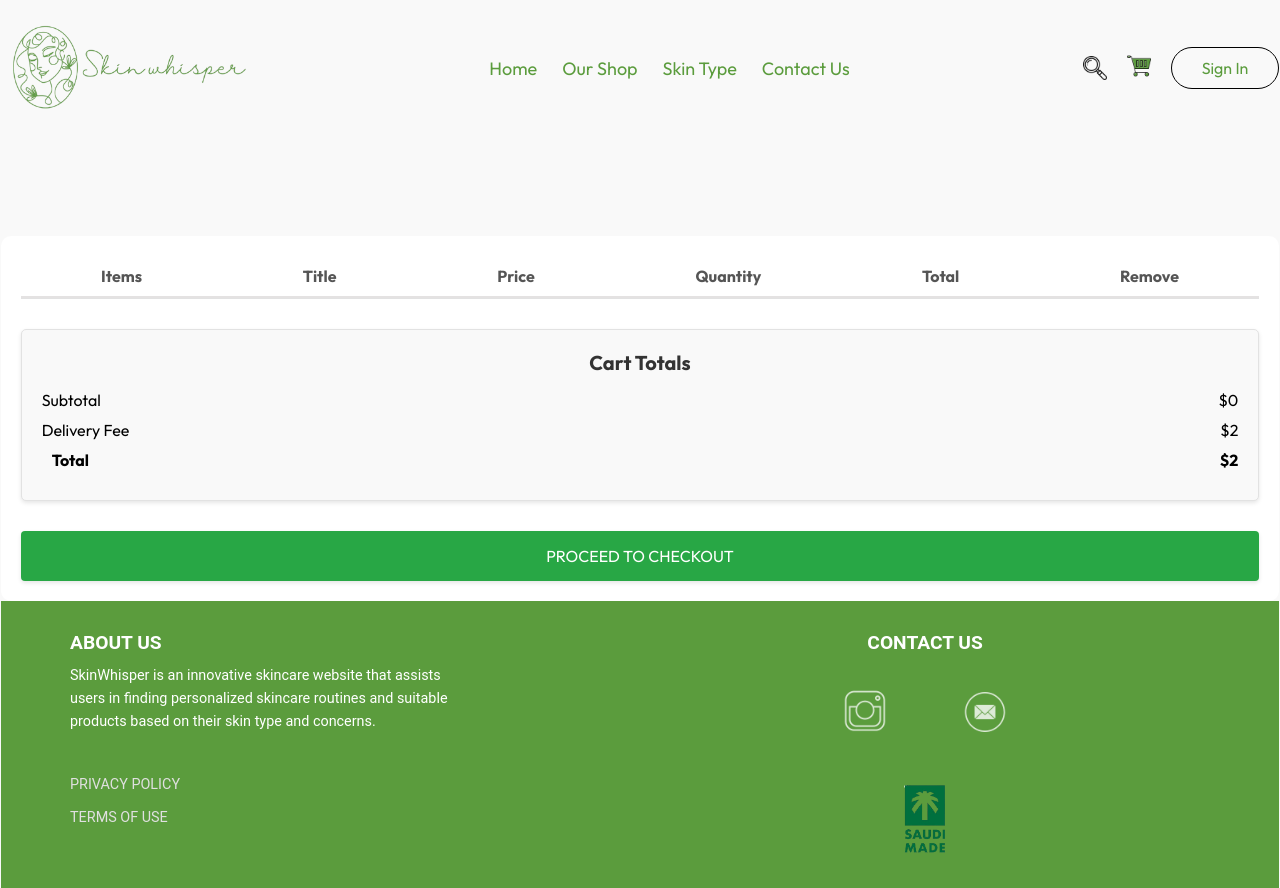
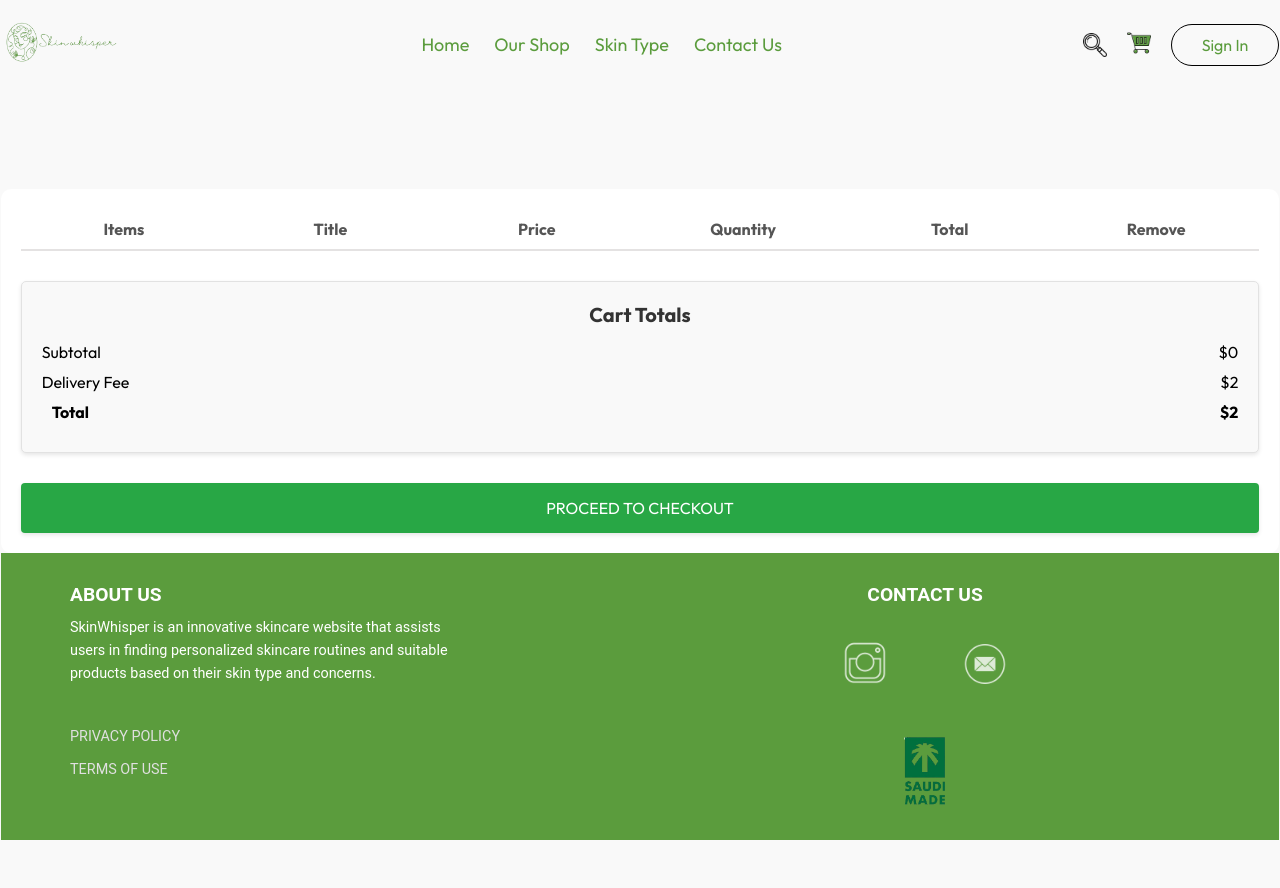
Before and after one commit to Renad-gh3/SkinWisper, a React (Vite) app in the folder FrontEnd/: page /cart in a window 1280 px wide. After the commit the page ends 840 px from the top, so only its background shows below. Built offline with nearby package versions, Linux system fonts and the light colour scheme.

Commit message:
changes in code

```diff
--- a/FrontEnd/src/components/Navbar/Navbar.css
+++ b/FrontEnd/src/components/Navbar/Navbar.css
@@ -9,8 +9,11 @@
     z-index: 1000;
 }
 .logo{
-    width: 20%;
-    cursor: pointer;
+   /* width: 20%;
+    cursor: pointer;*/
+        width: 120px; /* Fixed width for better alignment */
+        cursor: pointer;
+        margin-right: 20px; /* Space between logo and menu */
 }
 .navbar-menu{
     display: flex;
@@ -19,6 +22,7 @@
     color: #5b9c3d;
     font-size: 18px;
     flex: 1;
+    flex-grow: 1; /* Allow menu to grow and occupy center space */
     justify-content: center;
 }
 .navbar-menu li{
@@ -28,7 +32,8 @@
     display: flex;
     align-items: center;
     gap: 20px;
-    margin-left: auto;
+   /* margin-left: auto;*/
+   margin-left: 20px; /* Adds space between menu and right section */
 }
 .navbar-right img{
     width: 24px;
--- a/FrontEnd/src/components/Navbar/Navbar.jsx
+++ b/FrontEnd/src/components/Navbar/Navbar.jsx
@@ -4,7 +4,7 @@ import { assets } from "../../assets/assets";
 import { NavLink } from 'react-router-dom';
 import { useContext } from 'react';
 import { StoreContext } from '../pages/StoreContext';
-
+import {Link} from 'react-router-dom';
 
 const Navbar = ({activeSection, setShowLogin}) => {
 
@@ -15,7 +15,7 @@ const Navbar = ({activeSection, setShowLogin}) => {
 
   return (
     <div className= 'navbar'>
-     <img src={assets.logo} alt="" className="logo" />
+       <Link to="/" ><img src={assets.logo} alt="" className="logo" /></Link>
       <ul className="navbar-menu">
         <li><NavLink to= "/" className={({ isActive }) => (isActive ? "active" : "")}>Home</NavLink></li>
         <li><NavLink to="/product" className={({ isActive }) => (isActive ? "active" : "")}>Our Shop</NavLink></li>
--- a/FrontEnd/src/components/pages/Cart.css
+++ b/FrontEnd/src/components/pages/Cart.css
@@ -1,210 +1,118 @@
-/*.cart {
+
+.cart {
     margin-top: 100px;
+    padding: 20px;
+    background-color: #ffffff;
+    border-radius: 10px;
 }
 
 .cart-item-title {
     display: flex;
     justify-content: space-between;
-    color: grey;
-    font-size: max(1vw, 12px);
+    color: #555;
+    font-size: 16px;
+    font-weight: bold;
+    text-align: center;
+    border-bottom: 2px solid #e4e2e2;
+    padding: 10px 0;
+}
+
+.cart-header, .cart-item-detail {
+    flex: 1;
+    text-align: center;
 }
 
 .cart-items-item {
     display: flex;
-    justify-content: space-between;
+    justify-content: space-between; /* Align items horizontally in a row */
     align-items: center;
     margin: 10px 0;
-    color: black;
+    color: #333;
+    text-align: center;
+    padding: 10px 0;
+    border-bottom: 1px solid #e4e2e2; /* Optional: to separate each row */
 }
 
 .cart-items-item img {
     width: 50px;
+    border-radius: 5px;
 }
 
-hr {
-    height: 1px;
-    background-color: #e2e2e2;
-    border: none;
+.cart-item-detail {
+    flex: 1;
+    text-align: center;
+}
+
+.cart-items-item p {
+    margin: 0;
+    font-size: 14px;
 }
 
 .cross {
     cursor: pointer;
+    color: #d9534f;
+    font-weight: bold;
 }
-/*
+
 .cart-bottom {
-    margin-top: 80px;
+    margin-top: 30px;
     display: flex;
     flex-direction: column;
-    gap: 10px;
+    gap: 20px;
 }
 
-.cart-total {
-    display: flex;
-    flex-direction: column;
-    gap: 5px;
+.cart-totals {
+    border: 1px solid #e2e2e2;
+    border-radius: 5px;
     padding: 20px;
-    border: 1px solid #ccc;
-    border-radius: 5px;
+    background-color: #f9f9f9;
+    box-shadow: 0 2px 4px rgba(0, 0, 0, 0.1);
+}
+
+.cart-totals h2 {
+    font-size: 20px;
+    margin-bottom: 15px;
+    color: #333;
+    text-align: center;
 }
 
 .cart-total-details {
     display: flex;
-    justify-content: flex-start;
+    justify-content: space-between;
     align-items: center;
-    width: 100%;
-    padding: 8px 0;
+    margin-bottom: 10px;
 }
 
 .cart-total-details p {
     margin: 0;
-    flex: 1;
+    font-size: 16px;
 }
 
-hr {
-    width: 80%;
-    border: 1px solid #ddd;
-    margin: 5px auto;
+.cart-total-details b {
+    font-size: 16px;
+    font-weight: bold;
+    margin-left: 10px;
 }
 
-.button-container {
+.cart-totals-actions {
     display: flex;
-    justify-content: flex-start;
+    justify-content: center;
     margin-top: 10px;
 }
 
-button {
-    padding: 15px 0px;
+.cart-totals-actions button {
+    padding: 15px 0;
     background-color: #28a745;
     color: white;
     border: none;
     border-radius: 4px;
     cursor: pointer;
-    font-size: 14px;
+    font-size: 16px;
     transition: background-color 0.3s;
-    width: max(12vw, 200px);
-}
-
-button:hover {
-    background-color: #218838;
-}*/
-.cart {
-    margin-top: 100px;
-   padding: 20px;
-   background-color: #ffffff; /* White background for the cart */
-    border-radius: 10px; /* Rounded corners for a modern look */
-}
-
-.cart-item-title {
-    display: flex;
-    justify-content: space-around; /* Space between headers */
-    color: #555; /* Slightly darker gray for headers */
-    font-size: 16px; /* Increased font size for better readability */
-    font-weight: bold; /* Make headers bold */
-    text-align: center; /* Center header text */
-    border-bottom: 2px solid #e4e2e2; /* Bottom border for separation */
-    padding: 10px 0; /* Vertical padding for headers */
-}
-
-.cart-header {
-    flex: auto; /* Each header takes equal space */
-}
-
-.cart-items-item {
-    display: flex;
-    justify-content: space-between; /* Align items horizontally */
-    align-items: center; /* Center vertically */
-    margin: 15px 0; /* Space between rows */
-    color: #333; /* Darker color for item text */
-    text-align: center; /* Center text for each item */
-    padding: 10px 0; /* Vertical padding for items */
-}
-
-.cart-item-detail {
-    flex: 1; /* Each detail takes equal space */
-}
-
-.cart-items-item img {
-    width: 50px; /* Fixed width for images */
-    border-radius: 5px; /* Rounded corners for images */
-}
-
-.cart-items-item p {
-    margin: 0; /* Remove default margin */
-    font-size: 14px; /* Font size for item details */
-}
-
-hr {
-    height: 1px;
-    background-color: #e2e2e2; /* Light gray for horizontal rule */
-    border: none;
-   /* margin: 10px 0; /* Space around horizontal rule */
-}
-
-.cross {
-    cursor: pointer;
-    color: #d9534f; /* Red color for the remove option */
-    font-weight: bold; /* Bold for emphasis */
-}
-
-.cart-bottom {
-    margin-top: 30px; /* Space above the totals section */
-    display: flex; /* Use flexbox for layout */
-    flex-direction: column; /* Arrange elements vertically */
-    gap: 20px; /* Space between elements */
-}
-
-.cart-totals {
-    border: 1px solid #e2e2e2; /* Light border for totals */
-    border-radius: 5px; /* Rounded corners */
-    padding: 20px; /* Padding for totals section */
-    background-color: #f9f9f9; /* Light background for totals */
-    box-shadow: 0 2px 4px rgba(0, 0, 0, 0.1); /* Soft shadow for depth */
-}
-
-.cart-totals h2 {
-    font-size: 20px; /* Increased font size for heading */
-    margin-bottom: 15px; /* Space below heading */
-    color: #333; /* Darker color for headings */
-    text-align: center; /* Center the totals heading */
-}
-
-.cart-total-details {
-    display: flex; /* Flexbox for total details */
-    justify-content: space-between; /* Space between label and total */
-    align-items: center; /* Center items vertically */
-    margin-bottom: 10px; /* Space between total rows */
-}
-
-.cart-total-details p {
-    margin: 0; /* Remove default margin */
-    font-size: 16px; /* Font size for text */
-}
-
-.cart-total-details b {
-    font-size: 16px; /* Font size for bold numbers */
-    font-weight: bold; /* Make numbers bold */
-    margin-left: 10px; /* Space between text and number */
-}
-
-.cart-totals-actions {
-    display: flex; /* Use flexbox for button container */
-    justify-content: center; /* Center the button */
-    margin-top: 10px; /* Space above the button */
-}
-
-.cart-totals-actions button {
-    padding: 15px 0; /* Button padding */
-    background-color: #28a745; /* Button color */
-    color: white; /* Text color */
-    border: none; /* No border */
-    border-radius: 4px; /* Rounded corners */
-    cursor: pointer; /* Pointer cursor */
-    font-size: 16px; /* Font size for button */
-    transition: background-color 0.3s; /* Smooth transition for hover */
-    width: 100%; /* Full width button */
-    box-shadow: 0 2px 4px rgba(0, 0, 0, 0.1); /* Soft shadow for depth */
+    width: 100%;
+    box-shadow: 0 2px 4px rgba(0, 0, 0, 0.1);
 }
 
 .cart-totals-actions button:hover {
-    background-color: #218838; /* Darker color on hover */
+    background-color: #218838;
 }
--- a/FrontEnd/src/components/pages/Cart.jsx
+++ b/FrontEnd/src/components/pages/Cart.jsx
@@ -1,67 +1,5 @@
+
 /*import React, { useContext } from 'react';
-import './Cart.css';
-import { StoreContext } from './StoreContext';
-
-const Cart = () => {
-  const { cartItems, List, RemoveFromCart } = useContext(StoreContext);
-
-  return (
-    <div className='cart'>
-      <div className="cart-item">
-        <div className='cart-item-title'>
-          <p>Items</p>
-          <p>Title</p>
-          <p>Price</p>
-          <p>Quantity</p>
-          <p>Total</p>
-          <p>Remove</p>
-        </div>
-        <br />
-        <hr />
-        {List && List.length > 0 ? (
-          List.filter((item) => cartItems[item.id] > 0).map((item) => (
-            <div key={item.id}>
-              <div className='cart-items-item'>
-                <img src={item.image} alt={item.name} />
-                <p>{item.name}</p>
-                <p>${item.price}</p>
-                <p>{cartItems[item.id]}</p>
-                <p>${item.price * cartItems[item.id]}</p>
-                <p onClick={() => RemoveFromCart(item.id)} className='cross'>X</p>
-              </div>
-              <hr />
-            </div>
-          ))
-        ) : (
-          <p>Your cart is empty</p>
-        )}
-      </div>
-      <div className="cart-bottom">
-    <div className="cart-totals">
-        <h2>Cart Totals</h2>
-    </div>
-    <div className="cart-total-details">
-        <p>Subtotal</p>
-        <p>{0}</p>
-    </div>
-    <div className="cart-total-details">
-        <p>Delivery Fee</p>
-        <p>{2}</p>
-    </div>
-    <hr />
-    <div className="cart-total-details">
-        <b>Total</b>
-        <b>{0}</b>
-    </div>
-   <button>PROCEED TO CHECKOUT </button>
-</div>
-
-    </div>
-  );
-};
-
-export default Cart;*/
-import React, { useContext } from 'react';
 import './Cart.css';
 import { StoreContext } from './StoreContext';
 
@@ -72,23 +10,35 @@ const Cart = () => {
     <div className='cart'>
       <div className="cart-item">
         <div className='cart-item-title'>
-          <p>Items</p>
-          <p>Title</p>
-          <p>Price</p>
-          <p>Quantity</p>
-          <p>Total</p>
-          <p>Remove</p>
+          <div className='cart-header'><p>Items</p></div>
+          <div className='cart-header'><p>Title</p></div>
+          <div className='cart-header'><p>Price</p></div>
+          <div className='cart-header'><p>Quantity</p></div>
+          <div className='cart-header'><p>Total</p></div>
+          <div className='cart-header'><p>Remove</p></div>
         </div>
         <hr />
         {List && List.length > 0 ? (
           List.filter((item) => cartItems[item.id] > 0).map((item) => (
             <div key={item.id} className='cart-items-item'>
+              <div className='cart-item-detail'>
                 <img src={item.image} alt={item.name} />
+              </div>
+              <div className='cart-item-detail'>
                 <p>{item.name}</p>
+              </div>
+              <div className='cart-item-detail'>
                 <p>${item.price}</p>
+              </div>
+              <div className='cart-item-detail'>
                 <p>{cartItems[item.id]}</p>
+              </div>
+              <div className='cart-item-detail'>
                 <p>${item.price * cartItems[item.id]}</p>
+              </div>
+              <div className='cart-item-detail'>
                 <p onClick={() => RemoveFromCart(item.id)} className='cross'>X</p>
+              </div>
             </div>
           ))
         ) : (
@@ -119,4 +69,77 @@ const Cart = () => {
   );
 };
 
+export default Cart;*/
+import React, { useContext } from 'react';
+import './Cart.css';
+import { StoreContext } from './StoreContext';
+
+const Cart = () => {
+  const { cartItems, List, RemoveFromCart, getTotalCartAmount } = useContext(StoreContext);
+
+  return (
+    <div className='cart'>
+      {/* Cart Header */}
+      <div className='cart-item-title'>
+        <div className='cart-header'>Items</div>
+        <div className='cart-header'>Title</div>
+        <div className='cart-header'>Price</div>
+        <div className='cart-header'>Quantity</div>
+        <div className='cart-header'>Total</div>
+        <div className='cart-header'>Remove</div>
+      </div>
+
+      {/* Cart Items */}
+      {List && List.length > 0 ? (
+        List.filter((item) => cartItems[item.id] > 0).map((item) => (
+          <div key={item.id} className='cart-items-item'>
+            <div className='cart-item-detail'>
+              <img src={item.image} alt={item.name} />
+            </div>
+            <div className='cart-item-detail'>
+              <p>{item.name}</p>
+            </div>
+            <div className='cart-item-detail'>
+              <p>${item.price}</p>
+            </div>
+            <div className='cart-item-detail'>
+              <p>{cartItems[item.id]}</p>
+            </div>
+            <div className='cart-item-detail'>
+              <p>${item.price * cartItems[item.id]}</p>
+            </div>
+            <div className='cart-item-detail cross' onClick={() => RemoveFromCart(item.id)}>
+              X
+            </div>
+          </div>
+        ))
+      ) : (
+        <p>Your cart is empty</p>
+      )}
+
+      {/* Cart Totals */}
+      <div className="cart-bottom">
+        <div className="cart-totals">
+          <h2>Cart Totals</h2>
+          <div className="cart-total-details">
+            <p>Subtotal</p>
+            <p>${getTotalCartAmount()}</p>
+          </div>
+          <div className="cart-total-details">
+            <p>Delivery Fee</p>
+            <p>$2</p>
+          </div>
+          <div className="cart-total-details">
+            <b>Total</b>
+            <b>${getTotalCartAmount() + 2}</b>
+          </div>
+        </div>
+        <div className="cart-totals-actions">
+          <button>PROCEED TO CHECKOUT</button>
+        </div>
+      </div>
+    </div>
+  );
+};
+
 export default Cart;
```
Lines whose indentation alone changed are shown as unchanged.
